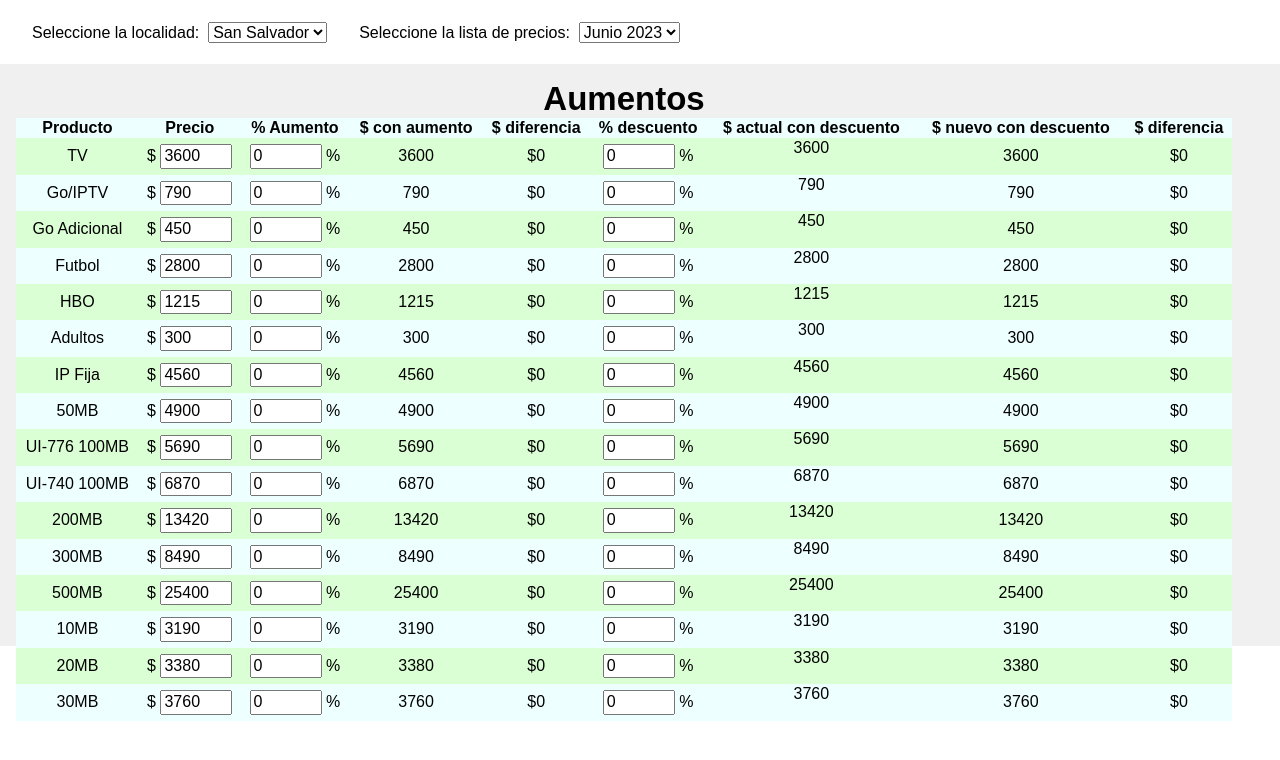
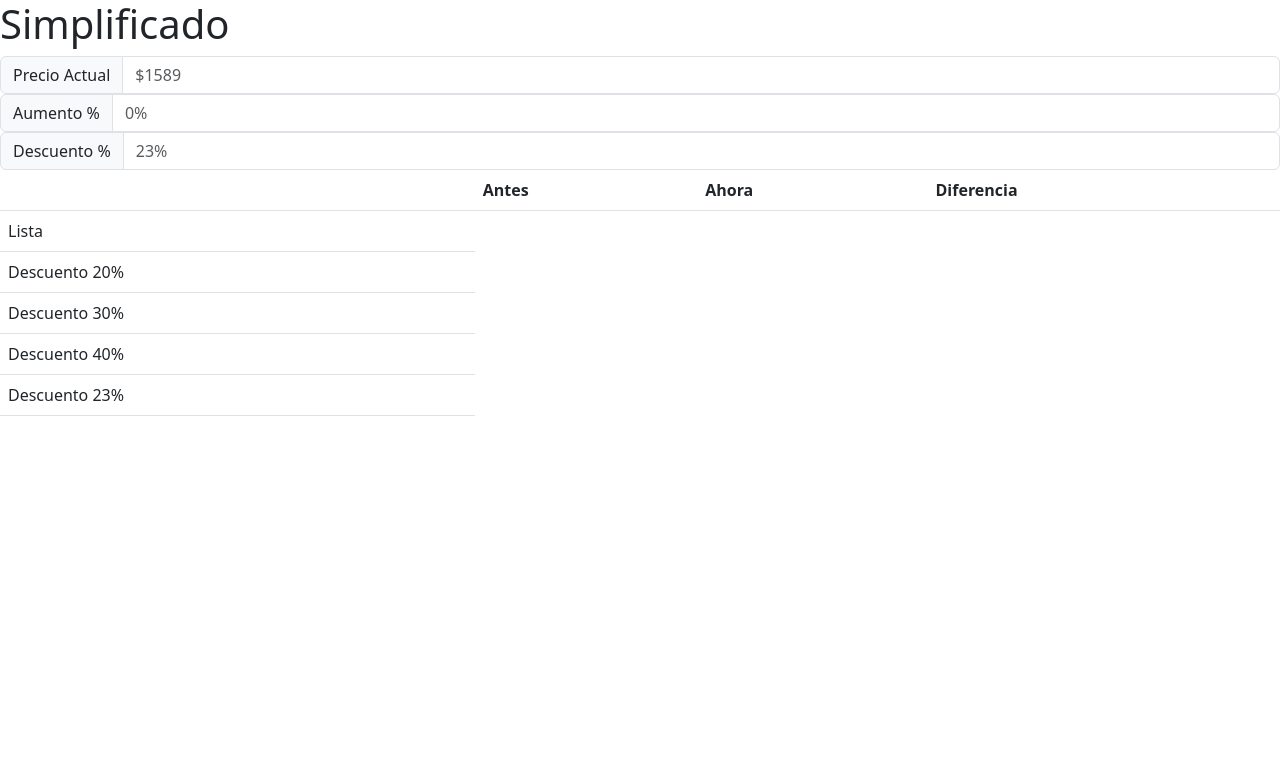
Before and after one commit to Gukoa4/aumentos, a plain HTML site: page index.html in a window 1280 px wide. Drawn offline with nearby package versions, Linux system fonts and the light colour scheme.

Commit message:
Update index.html
simple

```diff
--- a/index.html
+++ b/index.html
@@ -2,66 +2,73 @@
 <html lang="en">
 
 <head>
-    <meta charset="UTF-8" />
-    <meta http-equiv="X-UA-Compatible" content="IE=edge" />
-    <meta name="viewport" content="width=device-width, initial-scale=1.0" />
-    <link rel="stylesheet" href="normalize.css" />
-    <link rel="preconnect" href="https://fonts.googleapis.com" />
-    <link rel="stylesheet" href="test.css" />
-    <link rel="preconnect" href="https://fonts.gstatic.com" crossorigin />
-    <link rel="icon" type="image/x-icon" href="favicon.ico">
-    <title>Precios</title>
+    <meta charset="UTF-8">
+    <meta name="viewport" content="width=device-width, initial-scale=1.0">
+    <title>Simplificado</title>
+    <link rel="stylesheet" href="styles.css">
+    <link href="https://cdn.jsdelivr.net/npm/bootstrap@5.3.0/dist/css/bootstrap.min.css" rel="stylesheet"
+        integrity="sha384-9ndCyUaIbzAi2FUVXJi0CjmCapSmO7SnpJef0486qhLnuZ2cdeRhO02iuK6FUUVM" crossorigin="anonymous">
 </head>
 
 <body>
-    <div class="selectores">
-        <div>
-            <label for="localidad">Seleccione la localidad:&nbsp;</label>
-            <select id="localidad" autocomplete="off">
-                <option value="listaSalvador" selected>San Salvador</option>
-                <option value="listaPalpala">Palpala</option>
-            </select>
-        </div>
-        <div>
-            <label for="lista">Seleccione la lista de precios:&nbsp;</label>
-            <select id="lista" autocomplete="off">
-                <option value="listaJun2023" selected>Junio 2023</option>
-            </select>
-        </div>
-    </div>
-    <div class="content">
-        <div class="container-precios">
-            <div class="por3">
-                <header>
-                    <h2>Aumentos</h2>
-                </header>
-                <!-- <div class="wrapper">
-    <span>Producto</span> <span>Precio</span> <span>Aumento</span> <span>Precio con aumento</span> <span>descuento</span> <span>precio actual con descuento</span><span>precio nuevo con descuento</span>
-</div>
-<div class="wrapper">
-    <p>Tv</p>
-    <div>
-        <label for="fname">$</label>
-            <input type="text" id="fname" name="fname">
-    </div>
-     <div>
-         <input type="text" id="fname" name="fname">
-         <label for="fname">%</label>
-    </div>
-     <p>$1700</p>
-     <p>$1700</p>
-     <p>$1700</p>
-     <p>$1700</p>
-</div> -->
+    <main>
+        <header>
+            <h1>Simplificado</h1>
+            <form>
+                <div class="input-group flex-nowrap">
+                    <span class="input-group-text" id="addon-wrapping">Precio Actual</span>
+                    <input type="number" class="form-control" placeholder="$1589" aria-label="actual"
+                        aria-describedby="addon-wrapping" id="precio">
+                </div>
+                <div class="input-group flex-nowrap">
+                    <span class="input-group-text" id="addon-wrapping">Aumento %</span>
+                    <input type="number" class="form-control" placeholder="0%" aria-label="Aumento"
+                        aria-describedby="addon-wrapping" id="aumento" min=0 max=100>
+                </div>
+                <div class="input-group flex-nowrap">
+                    <span class="input-group-text" id="addon-wrapping">Descuento %</span>
+                    <input type="number" class="form-control" placeholder="23%" aria-label="Descuento"
+                        aria-describedby="addon-wrapping" id="descuento" min=0 max=100>
 
-<div class="content">
+                </div>
+                </div>
+            </form>
+            <table class="table table-hover ">
+                <thead>
+                    <th></th>
+                    <th scope="col">Antes</th>
+                    <th scope="col">Ahora</th>
+                    <th scope="col">Diferencia</th>
+                </thead>
+                <tbody id="tablebody" class="table-hover">
+                    <tr>
+                        <td scope="row" id="tdLista">Lista</td>
+                    </tr>
+                    <tr scope="row">
+                        <td>Descuento 20%</td>
 
-    <div class="table-container">
-        <table id="tablep" class="adicionales"></table></div>
+                    </tr>
+                    <tr scope="row">
+                        <td>Descuento 30%</td>
 
-</div>
+                    </tr>
+                    <tr scope="row">
+                        <td>Descuento 40%</td>
 
-                <script src="mainn.js"></script>
+                    </tr>
+                    <tr scope="row">
+                        <td>Descuento 23%</td>
+
+                    </tr>
+                </tbody>
+            </table>
+        </header>
+    </main>
+
+    <script src="main.js"></script>
+    <script src="https://cdn.jsdelivr.net/npm/bootstrap@5.3.0/dist/js/bootstrap.bundle.min.js"
+        integrity="sha384-geWF76RCwLtnZ8qwWowPQNguL3RmwHVBC9FhGdlKrxdiJJigb/j/68SIy3Te4Bkz"
+        crossorigin="anonymous"></script>
 </body>
 
 </html>
```
